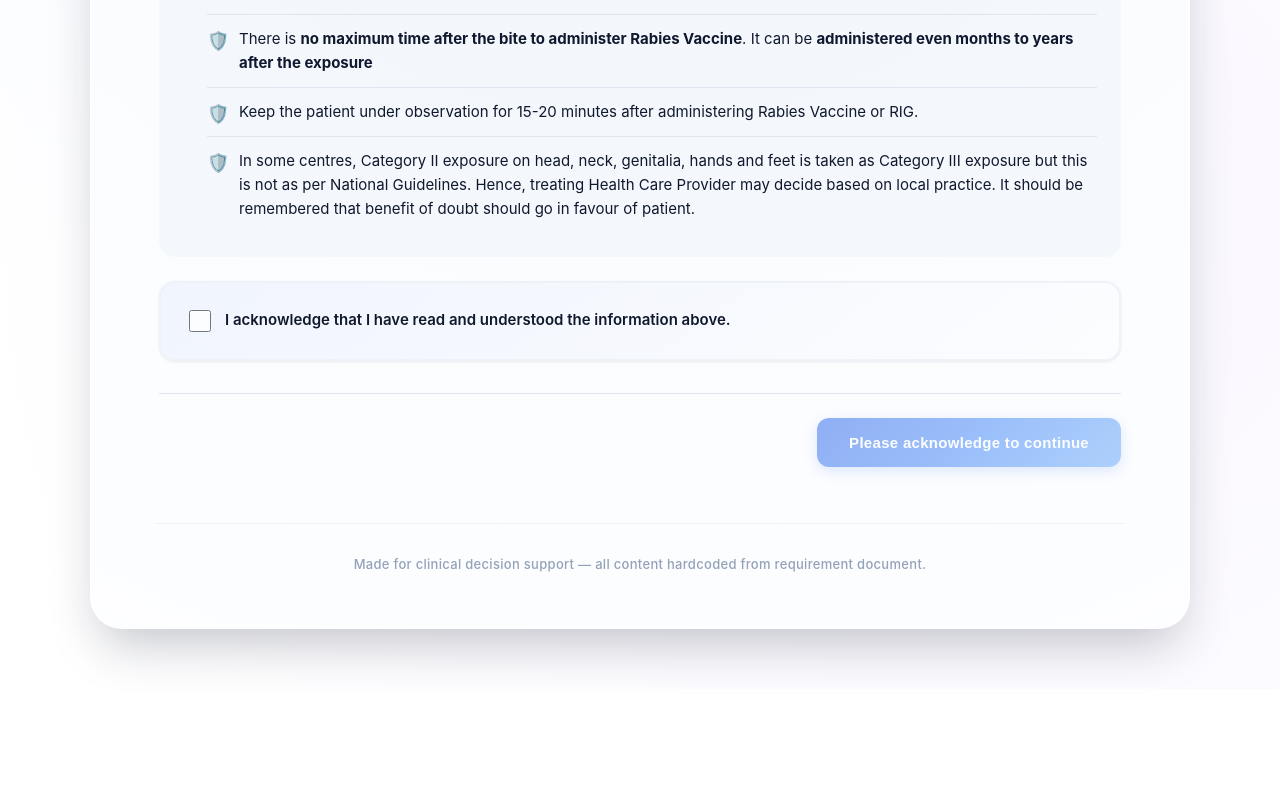
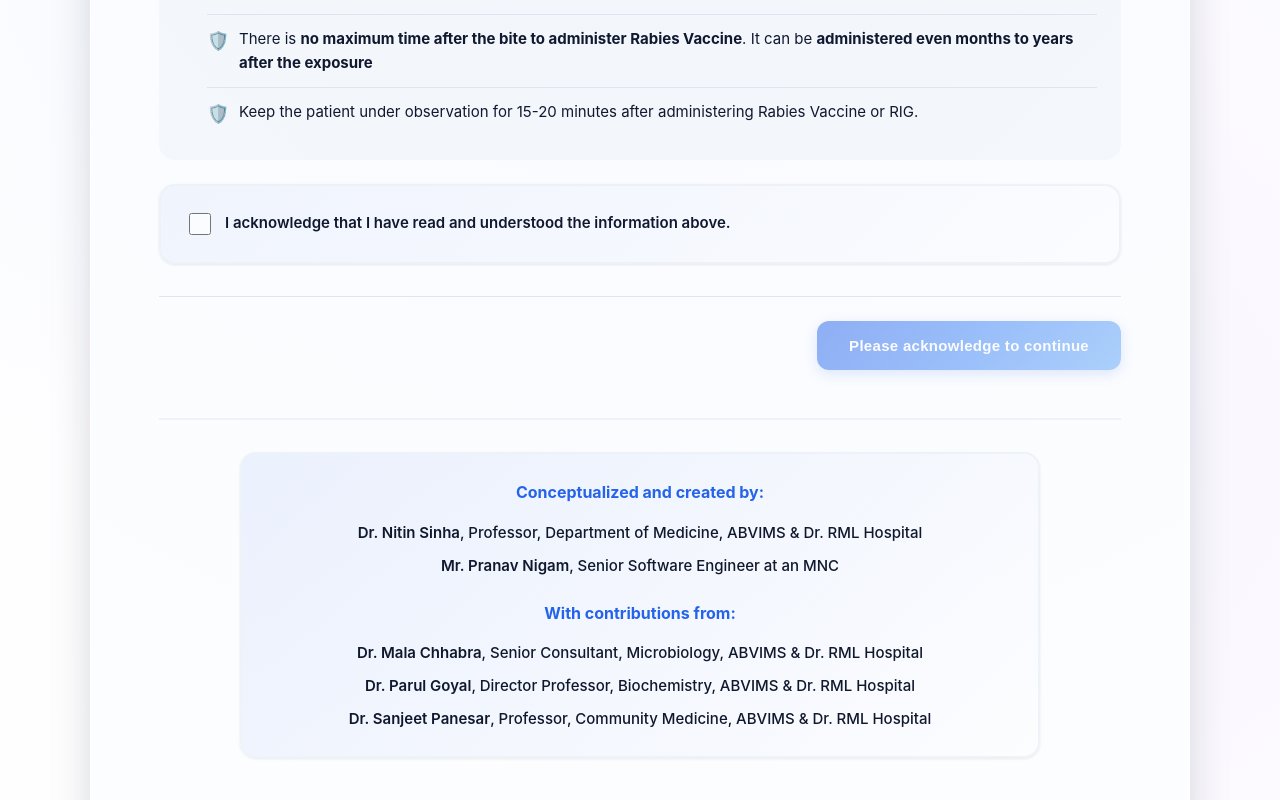
Before and after one commit to pranavnigam01/DocAssist, a React (Create React App) app in the folder my-react-app/: page / in a window 1280 px wide. Shown: the part 1680-2480 px from the top of the page. Before the commit the page ends 2369 px from the top, so only its background shows below. Built offline with nearby package versions, Linux system fonts and the light colour scheme.

Commit message:
final fixes

```diff
--- a/my-react-app/src/App.js
+++ b/my-react-app/src/App.js
@@ -9,6 +9,7 @@ import PastCCVQuestion from './components/PastCCVQuestion';
 import Completed3MonthsQuestion from './components/Completed3MonthsQuestion';
 import CategoryIIResult from './components/CategoryIIResult';
 import CategoryIIIExposure from './components/CategoryIIIExposure';
+import PreExposureProphylaxisQuestion from './components/PreExposureProphylaxisQuestion';
 
 export default function App() {
   const [step, setStep] = useState(0);
@@ -21,6 +22,7 @@ export default function App() {
   const [vaxStatus, setVaxStatus] = useState(null);
   const [exposureType, setExposureType] = useState(null);
   const [immunoStatus, setImmunoStatus] = useState(null); // corticosteroids / chemo / HIV
+  const [preExposureProphylaxis, setPreExposureProphylaxis] = useState(null); // pre-exposure prophylaxis history
   const [pastCCV, setPastCCV] = useState(null); // reliable history of CCV
   const [completed3Months, setCompleted3Months] = useState(null);
 
@@ -31,6 +33,7 @@ export default function App() {
     setVaxStatus(null);
     setExposureType(null);
     setImmunoStatus(null);
+    setPreExposureProphylaxis(null);
     setPastCCV(null);
     setCompleted3Months(null);
   };
@@ -158,7 +161,7 @@ export default function App() {
                 if (immunoStatus === 'yes') {
                   setStep(9); // Go to result: IM vaccine + RIG
                 } else {
-                  setStep(7); // Go to PastCCVQuestion
+                  setStep(11); // Go to PreExposureProphylaxisQuestion
                 }
               }}
               onBack={() => {
@@ -169,6 +172,21 @@ export default function App() {
                   setStep(2);
                 }
               }}
+            />
+          )}
+
+          {displayStep === 11 && (
+            <PreExposureProphylaxisQuestion
+              preExposureProphylaxis={preExposureProphylaxis}
+              setPreExposureProphylaxis={setPreExposureProphylaxis}
+              onNext={() => {
+                if (preExposureProphylaxis === 'yes') {
+                  setStep(9); // Go to result: Day 0 and Day 3 (pre-exposure yes)
+                } else {
+                  setStep(7); // Go to PastCCVQuestion (Vaccination History)
+                }
+              }}
+              onBack={() => setStep(6)}
             />
           )}
 
@@ -183,7 +201,7 @@ export default function App() {
                   setStep(9); // Go to result: full schedule
                 }
               }}
-              onBack={() => setStep(6)}
+              onBack={() => setStep(11)}
             />
           )}
 
@@ -205,6 +223,7 @@ export default function App() {
           {displayStep === 9 && (
             <CategoryIIResult
               type={
+                preExposureProphylaxis === 'yes' ? 'preExposureYes' :
                 immunoStatus === 'yes' ? 'immunoYes' :
                 pastCCV === 'yes' && completed3Months === 'yes' ? 'noVaccineNeeded' :
                 pastCCV === 'yes' && completed3Months === 'no' ? 'day0and3' :
@@ -214,7 +233,10 @@ export default function App() {
               exposureType={exposureType}
               onBack={() => {
                 // Determine which screen to go back to based on the flow
-                if (immunoStatus === 'yes') {
+                if (preExposureProphylaxis === 'yes') {
+                  // Came from preExposureProphylaxis question with Yes
+                  setStep(11);
+                } else if (immunoStatus === 'yes') {
                   // Came from immunoStatus question
                   setStep(6);
                 } else if (pastCCV === 'yes' && completed3Months !== null) {
@@ -241,7 +263,7 @@ export default function App() {
           )}
         </div>
 
-        <div className="footer">Made for clinical decision support — all content hardcoded from requirement document.</div>
+        <div className="footer">Made for clinical decision support.</div>
       </div>
     </div>
   );
--- a/my-react-app/src/components/CategoryIIResult.js
+++ b/my-react-app/src/components/CategoryIIResult.js
@@ -36,6 +36,13 @@ export default function CategoryIIResult({ type, exposureType, onBack, onReset }
       color: '#ef4444',
       details: 'Administer full schedule of intramuscular or intradermal Rabies Vaccine along with RIG. Perform Wound Management.',
       bgColor: 'rgba(239, 68, 68, 0.05)'
+    },
+    preExposureYes: {
+      title: 'ADMINISTER INTRADERMAL OR INTRAMUSCULAR RABIES VACCINE ON DAY 0 AND DAY 3. Wound Management to be done.',
+      icon: '💉',
+      color: '#f59e0b',
+      details: 'Administer Rabies Vaccine by Intradermal/Intramuscular route on Day 0 and Day 3. Perform Wound Management. No need of RIG.',
+      bgColor: 'rgba(245, 158, 11, 0.05)'
     }
   };
 
--- a/my-react-app/src/components/GeneralInfo.js
+++ b/my-react-app/src/components/GeneralInfo.js
@@ -55,12 +55,11 @@ export default function GeneralInfo({ acknowledged, setAcknowledged, onNext }) {
           <li><strong>Day 0</strong> means <strong>Day of administering first dose of Rabies Vaccine</strong> and <strong>NOT THE DAY OF BITE/EXPOSURE</strong></li>
           <li><strong>The site of vaccine administration should not be rubbed after administration</strong></li>
           <li><strong>Pregnancy, Lactation, Old age, Infancy and concurrent illness are NOT CONTRAINDICATIONS for administering Rabies Vaccine</strong></li>
-          <li><strong>Patient receiving Chloroquine for treatment of malaria OR patients receiving immunosuppressives/chemotherapy OR patients of HV/AIDS should be given Rabies Vaccine by INTRAMUSCULAR ROUTE ONLY</strong>. Intradermal Route is avoided in these cases.</li>
+          <li><strong>Patient receiving Chloroquine for treatment of malaria OR patients receiving immunosuppressives/chemotherapy OR patients of HIV/AIDS should be given Rabies Vaccine by INTRAMUSCULAR ROUTE ONLY</strong>. Intradermal Route is avoided in these cases.</li>
           <li><strong>Rabies Vaccine</strong> to be administered immediately on reconstitution or can be administered for <strong>6-8 hours</strong> after reconstitution if stored at <strong>2-8°C</strong> after reconstitution</li>
           <li><strong>Previous reaction to any brand of Rabies Vaccine is a CONTRAINDICATION TO USE THE SAME BRAND OF VACCINE. In such cases, alternative brand can be used</strong></li>
           <li>There is <strong>no maximum time after the bite to administer Rabies Vaccine</strong>. It can be <strong>administered even months to years after the exposure</strong></li>
           <li>Keep the patient under observation for 15-20 minutes after administering Rabies Vaccine or RIG.</li>
-          <li>In some centres, Category II exposure on head, neck, genitalia, hands and feet is taken as Category III exposure but this is not as per National Guidelines. Hence, treating Health Care Provider may decide based on local practice. It should be remembered that benefit of doubt should go in favour of patient.</li>
         </ul>
       </div>
 
@@ -102,6 +101,52 @@ export default function GeneralInfo({ acknowledged, setAcknowledged, onNext }) {
           </button>
         </div>
       </div>
+
+      <div style={{
+        marginTop: '48px',
+        paddingTop: '32px',
+        borderTop: '2px solid var(--border-light)',
+        textAlign: 'center'
+      }}>
+        <div style={{
+          background: 'linear-gradient(135deg, rgba(37, 99, 235, 0.08) 0%, rgba(255, 255, 255, 1) 100%)',
+          padding: '24px',
+          borderRadius: '16px',
+          border: '2px solid var(--border-light)',
+          boxShadow: 'var(--shadow-sm)',
+          maxWidth: '800px',
+          margin: '0 auto'
+        }}>
+          <div style={{
+            fontSize: '14px',
+            color: 'var(--text)',
+            lineHeight: '1.8',
+            fontWeight: '500'
+          }}>
+            <div style={{ marginBottom: '12px', fontWeight: '700', color: 'var(--accent)', fontSize: '16px' }}>
+              Conceptualized and created by:
+            </div>
+            <div style={{ marginBottom: '6px', fontSize: '15px' }}>
+              <strong style={{ color: 'var(--text)', fontWeight: '600' }}>Dr. Nitin Sinha</strong>, Professor, Department of Medicine, ABVIMS & Dr. RML Hospital
+            </div>
+            <div style={{ marginBottom: '20px', fontSize: '15px' }}>
+              <strong style={{ color: 'var(--text)', fontWeight: '600' }}>Mr. Pranav Nigam</strong>, Senior Software Engineer at an MNC
+            </div>
+            <div style={{ marginTop: '20px', marginBottom: '12px', fontWeight: '700', color: 'var(--accent)', fontSize: '16px' }}>
+              With contributions from:
+            </div>
+            <div style={{ marginBottom: '6px', fontSize: '15px' }}>
+              <strong style={{ color: 'var(--text)', fontWeight: '600' }}>Dr. Mala Chhabra</strong>, Senior Consultant, Microbiology, ABVIMS & Dr. RML Hospital
+            </div>
+            <div style={{ marginBottom: '6px', fontSize: '15px' }}>
+              <strong style={{ color: 'var(--text)', fontWeight: '600' }}>Dr. Parul Goyal</strong>, Director Professor, Biochemistry, ABVIMS & Dr. RML Hospital
+            </div>
+            <div style={{ fontSize: '15px' }}>
+              <strong style={{ color: 'var(--text)', fontWeight: '600' }}>Dr. Sanjeet Panesar</strong>, Professor, Community Medicine, ABVIMS & Dr. RML Hospital
+            </div>
+          </div>
+        </div>
+      </div>
     </div>
   );
 }
--- /dev/null
+++ b/my-react-app/src/components/PreExposureProphylaxisQuestion.js
@@ -0,0 +1,44 @@
+import React from 'react';
+
+export default function PreExposureProphylaxisQuestion({ preExposureProphylaxis, setPreExposureProphylaxis, onNext, onBack }) {
+  return (
+    <div>
+      <div style={{ textAlign: 'center', marginBottom: '40px' }}>
+        <div style={{
+          fontSize: '56px',
+          marginBottom: '20px',
+          filter: 'drop-shadow(0 4px 8px rgba(0,0,0,0.1))'
+        }}>🛡️</div>
+        <h3>PRE-EXPOSURE PROPHYLAXIS HISTORY</h3>
+        <p style={{
+          fontSize: '16px',
+          color: '#2563eb',
+          marginTop: '8px',
+          fontWeight: '600'
+        }}>Please provide information about pre-exposure prophylaxis history</p>
+      </div>
+
+      <div className="form-block">
+        <label style={{ display: 'flex', alignItems: 'flex-start', gap: '8px', marginBottom: '16px' }}>
+          <span style={{ marginTop: '4px' }}>🛡️</span>
+          <div style={{ flex: 1 }}>
+            <span style={{ fontSize: '16px', fontWeight: '600', display: 'block', marginBottom: '8px' }}>
+              Does the patient have history of receiving Pre-exposure Prophylaxis AND having a neutralizing antibody titre > 0.5 IU/mL?
+            </span>
+          </div>
+        </label>
+        <div className="inline-options">
+          <button className={`small ${preExposureProphylaxis === 'yes' ? 'selected' : ''}`} onClick={() => setPreExposureProphylaxis('yes')}>Yes</button>
+          <button className={`small ${preExposureProphylaxis === 'no' ? 'selected' : ''}`} onClick={() => setPreExposureProphylaxis('no')}>No</button>
+        </div>
+      </div>
+
+      <div className="row actions">
+        <button className="btn ghost" onClick={onBack}>← Back</button>
+        <button className="btn" onClick={onNext} disabled={!preExposureProphylaxis}>
+          {preExposureProphylaxis ? 'Next →' : 'Please select an option'}
+        </button>
+      </div>
+    </div>
+  );
+}
```
